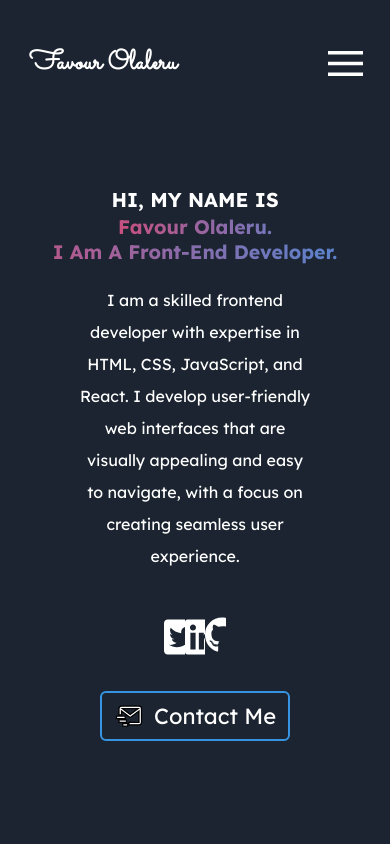
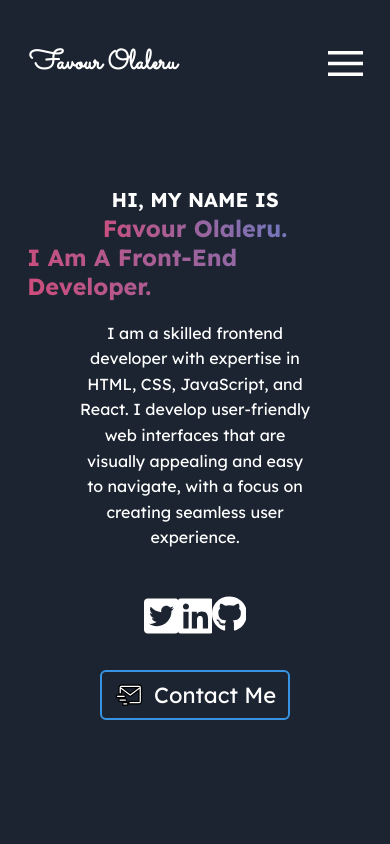
Before and after one commit to NTiger07/portfolio-react, a React (Create React App) app: page / in a window 390 px wide. Shown: the top 844 px of the page. Built offline with nearby package versions, Linux system fonts and the light colour scheme.

Commit message:
768 hero done

```diff
--- a/src/components/Hero.css
+++ b/src/components/Hero.css
@@ -134,3 +134,16 @@
     line-height: 2rem;
   }
 }
+@media screen and (max-width: 768px) {
+  .hero_section-content span {
+    font-size: 6vw;
+  }
+  .hero_section-content p {
+    font-size: 16px;
+    line-height: 1.6rem;
+  }
+  .hero_section-links {
+    padding-left: 30vw;
+    padding-right: 30vw;
+  }
+}
```
